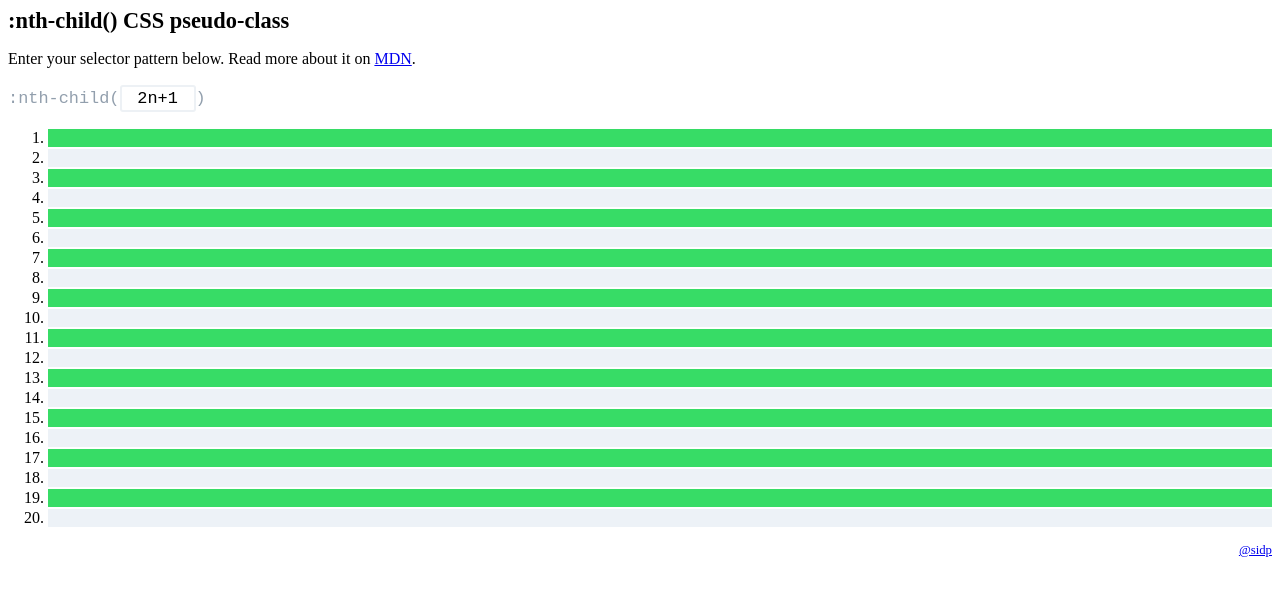
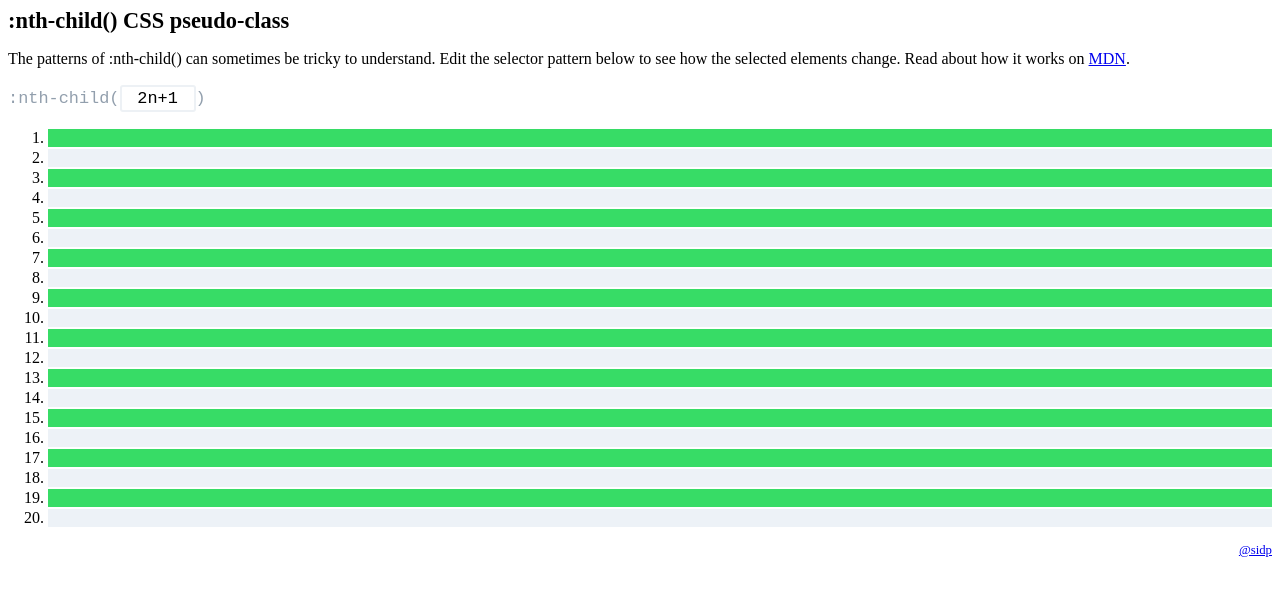
Before and after one commit to sidp/nth-child, a Gatsby site: page / in a window 1280 px wide. Built offline with nearby package versions, Linux system fonts and the light colour scheme; Gatsby itself is replaced by a stand-in of ours.

Commit message:
Copy update

```diff
--- a/src/pages/index.js
+++ b/src/pages/index.js
@@ -7,7 +7,9 @@ export default function Index() {
 		<div>
 			<Heading>:nth-child() CSS pseudo-class</Heading>
 			<p>
-				Enter your selector pattern below. Read more about it on{' '}
+				The patterns of :nth-child() can sometimes be tricky to understand. Edit
+				the selector pattern below to see how the selected elements change. Read
+				about how it works on{' '}
 				<a
 					href="https://developer.mozilla.org/en-US/docs/Web/CSS/:nth-child"
 					target="_blank"
```
